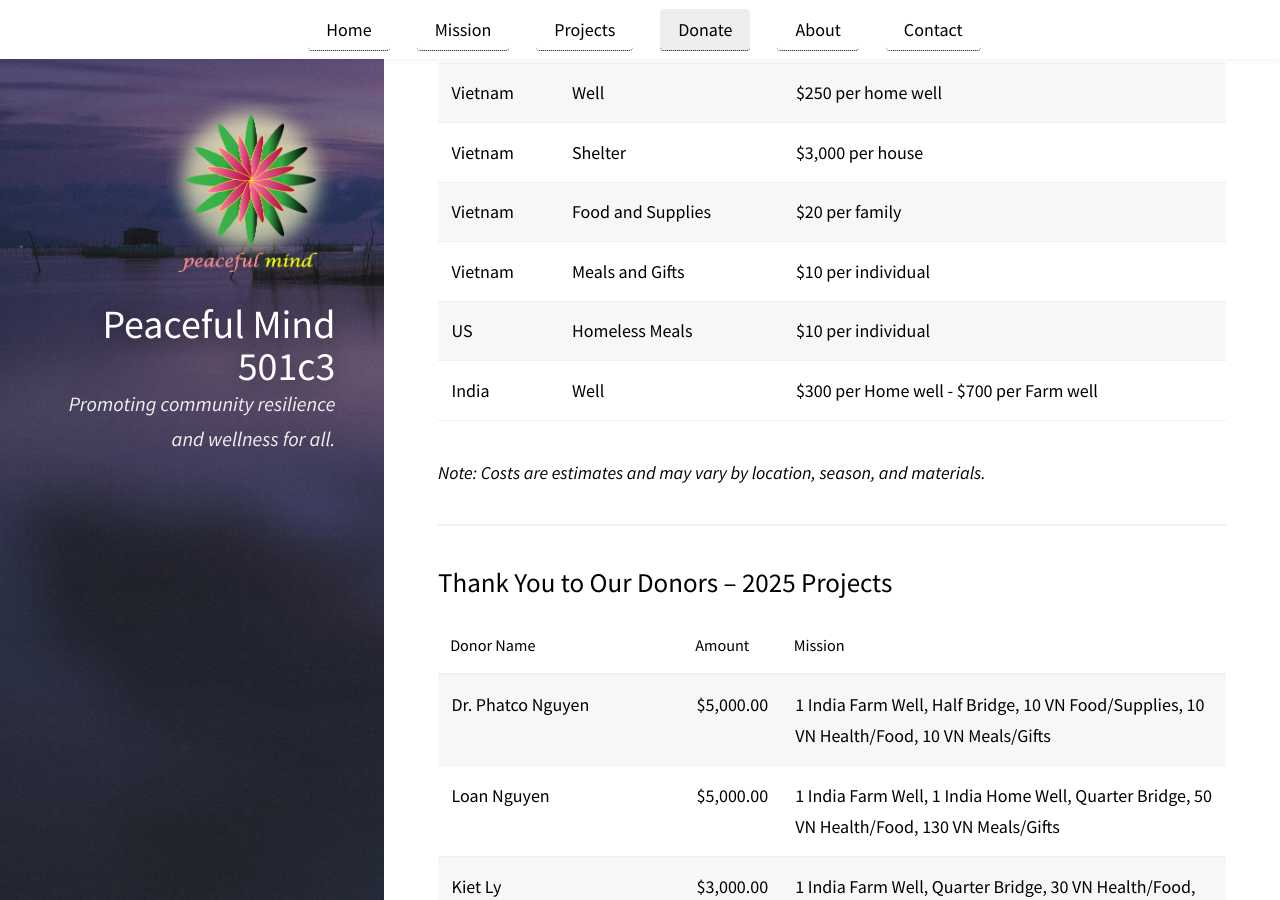
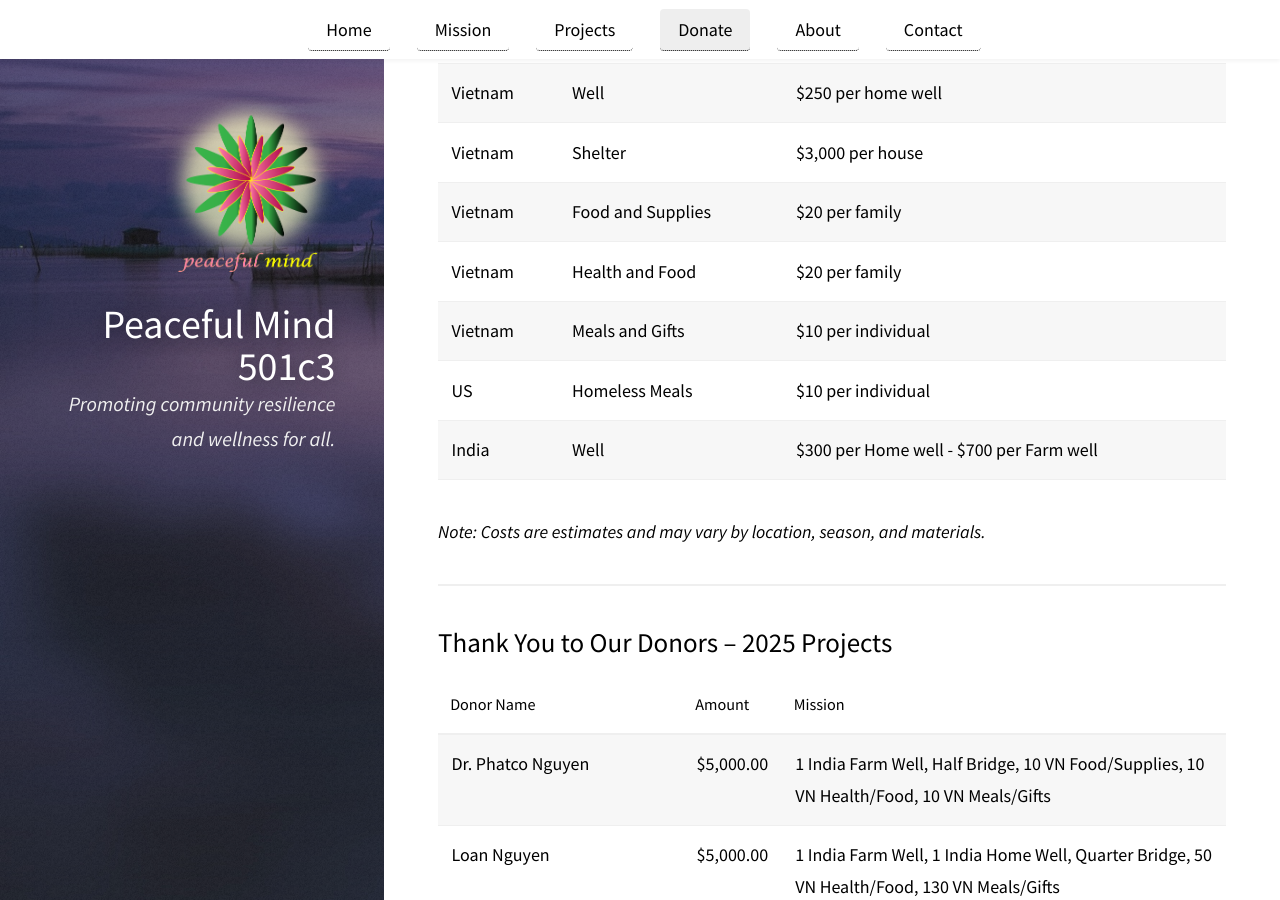
Before and after one commit to peacefulcenter/peacefulcenter.github.io, a Jekyll site: the page built from pages/donate.md, in a window 1280 px wide and 900 px high, scrolled down 1103 px. Built offline with Jekyll 4.4.1, drawn with Linux system fonts in a browser that asks for light colours; our own code applies the rules of GitHub Pages for plain Markdown files.

Commit message:
Add Health Pricing

```diff
--- a/pages/donate.md
+++ b/pages/donate.md
@@ -61,6 +61,11 @@ _Peaceful Mind 501C3 is a tax-exempt organization. Tax ID: 39-2930680. Your dona
       </tr>
       <tr>
         <td>Vietnam</td>
+        <td>Health and Food</td>
+        <td>$20 per family</td>
+      </tr>
+      <tr>
+        <td>Vietnam</td>
         <td>Meals and Gifts</td>
         <td>$10 per individual</td>
       </tr>
```
